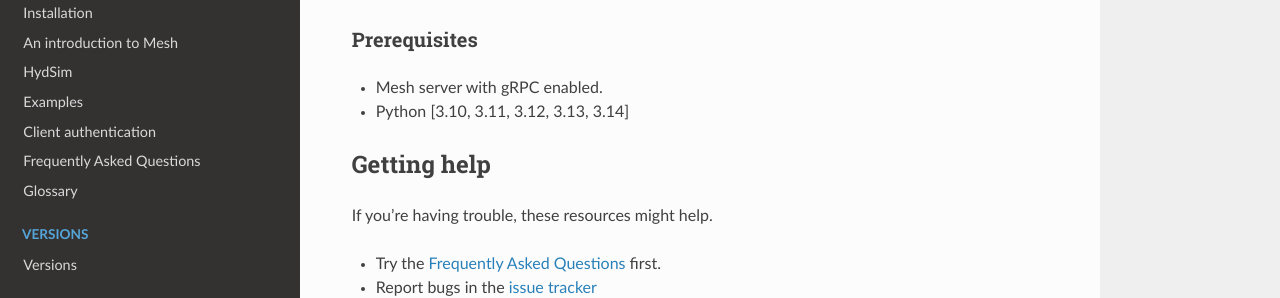
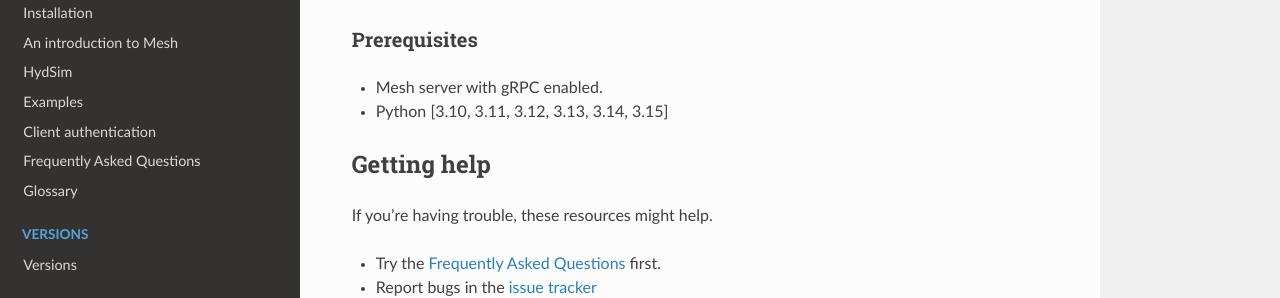
Before and after one commit to Volue-Public/energy-mesh-python, a Sphinx documentation site: the page built from docs/source/index.rst, in a window 1280 px wide and 900 px high, scrolled down 469 px. Shown: the part 156-454 px from the top of the window. Built offline with Sphinx 7.4.7 and the Read the Docs theme 3.1.0, drawn with Linux system fonts in a browser that asks for light colours.

Commit message:
Support Python 3.15

```diff
--- a/docs/source/index.rst
+++ b/docs/source/index.rst
@@ -29,7 +29,7 @@
 **************
 
 - Mesh server with gRPC enabled.
-- Python [3.10, 3.11, 3.12, 3.13, 3.14]
+- Python [3.10, 3.11, 3.12, 3.13, 3.14, 3.15]
 
 Getting help
 ---------------
--- a/docs/source/installation.rst
+++ b/docs/source/installation.rst
@@ -35,7 +35,7 @@
 Python
 **********
 
-Mesh Python SDK works with Python 3.10, 3.11, 3.12, 3.13, and 3.14. Support for earlier and later versions is not guaranteed due to dependencies.
+Mesh Python SDK works with Python 3.10, 3.11, 3.12, 3.13, 3.14, and 3.15. Support for earlier and later versions is not guaranteed due to dependencies.
 
 #. Download and install (Windows):
 
--- a/docs/source/quickstart.rst
+++ b/docs/source/quickstart.rst
@@ -6,7 +6,7 @@
 Prerequisites quickstart
 **************************
 
-- Supported Python version [3.10, 3.11, 3.12, 3.13, 3.14].
+- Supported Python version [3.10, 3.11, 3.12, 3.13, 3.14, 3.15].
 - Running Volue Mesh server with gRPC enabled (either locally or on a different machine within your network).
 
 Installation quickstart
--- a/docs/source/versions.rst
+++ b/docs/source/versions.rst
@@ -15,7 +15,7 @@
 ~~~~~~~~~~~~~~~~~~
 
 - Mesh server version >= 2.21.0 **(may change)**
-- Python [3.10, 3.11, 3.12, 3.13, 3.14] **(may change)**
+- Python [3.10, 3.11, 3.12, 3.13, 3.14, 3.15] **(may change)**
 
 New features
 ~~~~~~~~~~~~~~~~~~
--- a/pyproject.toml
+++ b/pyproject.toml
@@ -43,7 +43,7 @@
 ]
 
 [tool.poetry.dependencies]
-python = ">=3.10, <3.15"
+python = ">=3.10, <3.16"
 grpcio = ">=1.37.0"
 pyarrow = ">=7.0.0"
 # It seems like grpc provides its own version of protobuf which may not always be compatible with
```
Also changed, not shown: 3 other files.
